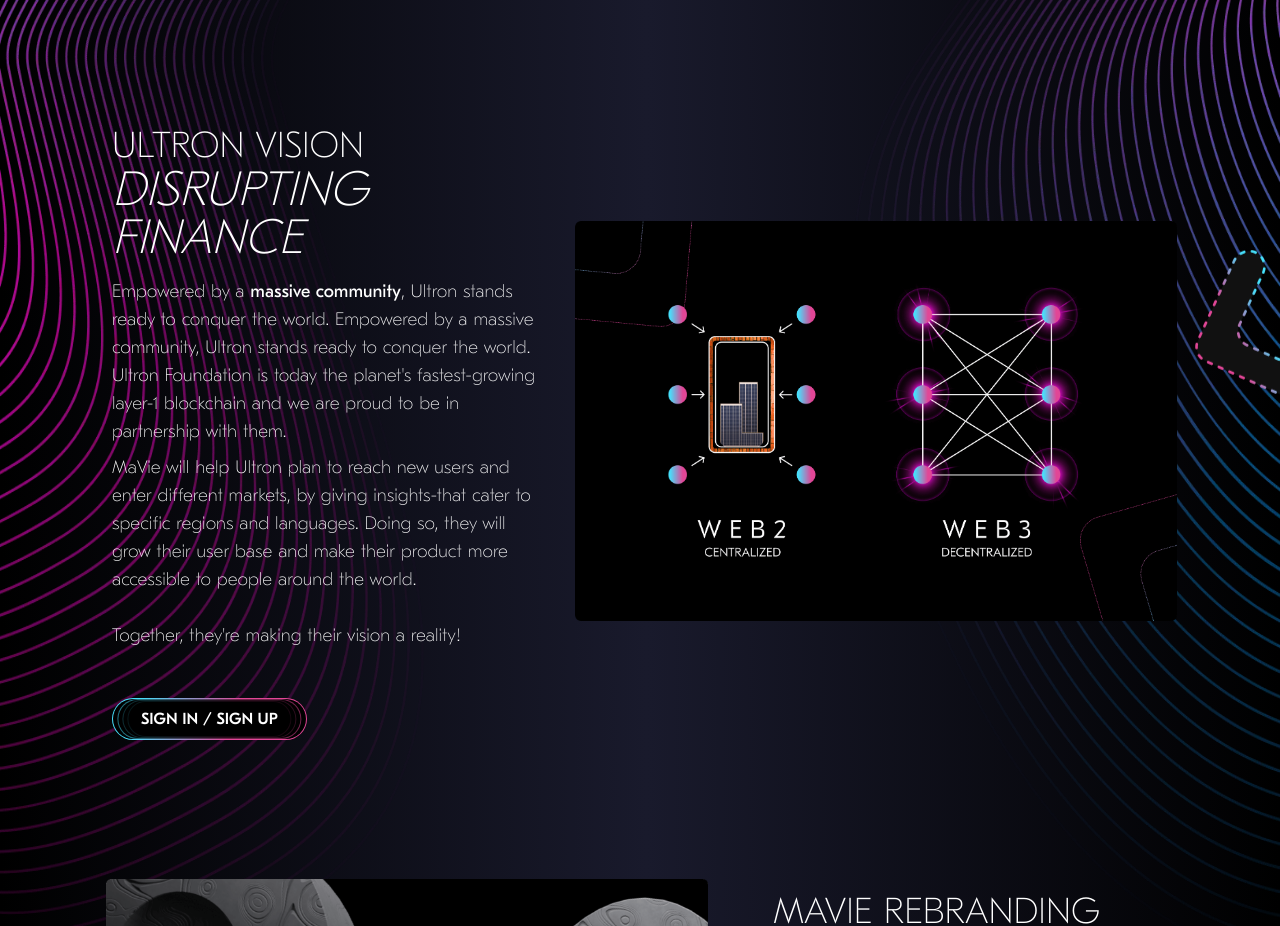
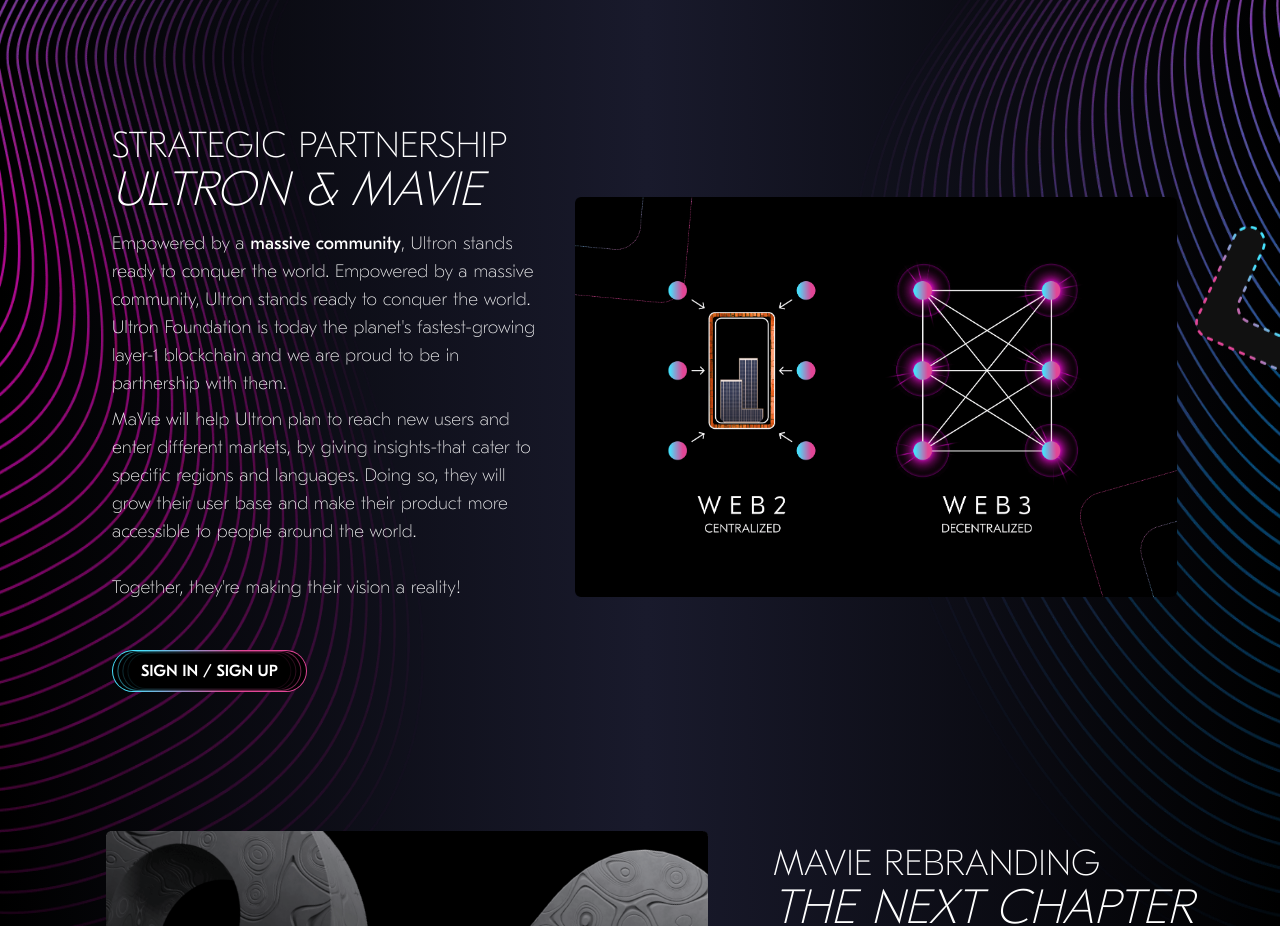
Before and after one commit to Innovatio-dev/mavie-global, a Next.js app: page / in a window 1280 px wide. Shown: the part 2720-3646 px from the top of the page. Built offline with nearby package versions, Linux system fonts and the light colour scheme.

Commit message:
fix: change sections ids

```diff
--- a/src/components/sections/ContactUs/index.tsx
+++ b/src/components/sections/ContactUs/index.tsx
@@ -33,7 +33,7 @@
     }
 
     return (
-        <section className='flex flex-col'>
+        <section className='flex flex-col' id='contact-us'>
             <div className='flex flex-col text-center mx-auto py-[100px] w-full h-fit bg-black'>
                 <h2 className='text-6xl lg:text-7xl uppercase max-w-[700px] lg:mx-auto mx-4'>Contact Us</h2>
                 <p className='font-thin max-w-[700px] lg:mx-auto mx-4'>If you have any questions or concerns, please don&apos;t hesitate to contact us.</p>
--- a/src/components/sections/WelcomeDubai/index.tsx
+++ b/src/components/sections/WelcomeDubai/index.tsx
@@ -3,7 +3,7 @@
 import { motion } from 'framer-motion'
 const WelcomeDubai = () => {
     return (
-        <section id='details' className="w-full min-h-screen pt-[100px]">
+        <section id='what-is-mavie' className="w-full min-h-screen pt-[100px]">
             <motion.h2
                 transition={{ duration: 0.7 }}
                 initial={{ opacity: 0, scale: 0.8 }}
@@ -40,8 +40,8 @@
                 />
                 <ImageCard
                     reverse
-                    title="Ultron Vision"
-                    subTitle="Disrupting Finance"
+                    title="strategic partnership"
+                    subTitle="ultron & mavie"
                     content1="Empowered by a <strong>massive community</strong>, Ultron stands ready to conquer the world. Empowered by a massive community, Ultron stands ready to conquer the world. Ultron Foundation is today the planet's fastest-growing layer-1 blockchain and we are proud to be in partnership with them."
                     content2="MaVie will help Ultron plan to reach new users and enter different markets, by giving insights-that cater to specific regions and languages. Doing so, they will grow their user base and make their product more accessible to people around the world.</br></br> Together, they're making their vision a reality!"
                     img="/assets/images/welcome2.png"
--- a/src/components/sections/program/index.tsx
+++ b/src/components/sections/program/index.tsx
@@ -49,7 +49,7 @@
 }]
 
 export default function Program() {
-    return <section id='program' className={styles.container}>
+    return <section id='why-mavie' className={styles.container}>
         <InnerContainer>
             <div className={styles.content}>
                 <motion.h2
```
